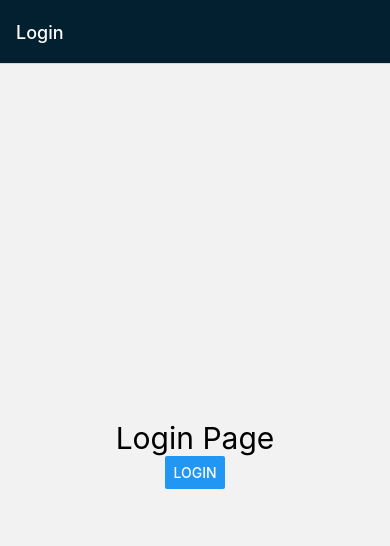
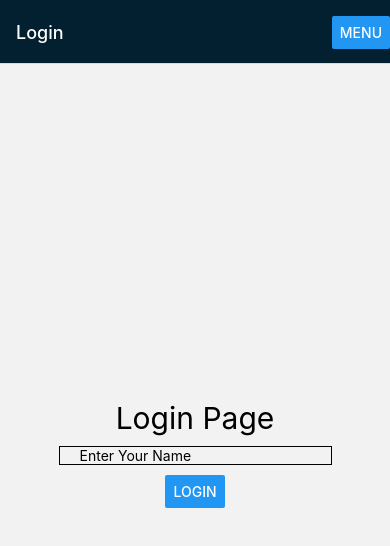
Before and after one commit to rohit-kumaar/first-native-project, a React Native app: screen /Login in a window 390 px wide. Shown: the top 546 px of the page. Built offline with nearby package versions, Linux system fonts and the light colour scheme.

Commit message:
final commit

```diff
--- a/App.tsx
+++ b/App.tsx
@@ -1,11 +1,17 @@
 import {NavigationContainer} from '@react-navigation/native';
 import {createNativeStackNavigator} from '@react-navigation/native-stack';
 import React from 'react';
-import {Button, StyleSheet, Text, View} from 'react-native';
+import {Button, StyleSheet} from 'react-native';
+import {Home} from './components/Home';
+import {Login} from './components/Login';
 
 const Stack = createNativeStackNavigator();
 
 export default function App() {
+  const menu = () => {
+    console.warn('Menu Clicked');
+  };
+
   return (
     <NavigationContainer>
       <Stack.Navigator
@@ -18,45 +24,13 @@ export default function App() {
         <Stack.Screen
           name="Login"
           component={Login}
-          // options={{
-          //   title: 'User Login',
-          //   headerStyle: {
-          //     backgroundColor: '#032030',
-          //   },
-          //   headerTintColor: '#ffffff',
-          // }}
+          options={{
+            headerRight: () => <Button title="Menu" onPress={menu} />,
+            title: 'Login',
+          }}
         />
         <Stack.Screen name="Home" component={Home} />
       </Stack.Navigator>
     </NavigationContainer>
   );
 }
-
-const Login = (props: any) => {
-  return (
-    <View style={styles.container}>
-      <Text style={styles.text}>Login Page</Text>
-      <Button title="Login" onPress={() => props.navigation.navigate('Home')} />
-    </View>
-  );
-};
-
-const Home = () => {
-  return (
-    <View style={styles.container}>
-      <Text style={styles.text}>Home Page</Text>
-    </View>
-  );
-};
-
-const styles = StyleSheet.create({
-  container: {
-    flex: 1,
-    alignItems: 'center',
-    justifyContent: 'center',
-  },
-
-  text: {
-    fontSize: 30,
-  },
-});
--- /dev/null
+++ b/components/Home.js
@@ -0,0 +1,25 @@
+import {StyleSheet, Text, View} from 'react-native';
+
+export const Home = props => {
+  const {name, email} = props.route.params;
+
+  return (
+    <View style={styles.container}>
+      <Text style={styles.text}>Home Page</Text>
+      <Text style={styles.text}>Name : {name}</Text>
+      <Text style={styles.text}>Email : {email}</Text>
+    </View>
+  );
+};
+
+const styles = StyleSheet.create({
+  container: {
+    flex: 1,
+    alignItems: 'center',
+    justifyContent: 'center',
+  },
+
+  text: {
+    fontSize: 30,
+  },
+});
--- /dev/null
+++ b/components/Login.js
@@ -0,0 +1,42 @@
+import {Button, StyleSheet, Text, View, TextInput} from 'react-native';
+import {useState} from 'react';
+
+export const Login = props => {
+  const [name, setName] = useState('Rohit Kumar');
+  const email = `${name}@gmail.com`;
+
+  return (
+    <View style={styles.container}>
+      <Text style={styles.text}>Login Page</Text>
+      <TextInput
+        style={styles.textInput}
+        placeholder="Enter Your Name"
+        onChangeText={name => setName(name)}
+      />
+      <Button
+        title="Login"
+        onPress={() => props.navigation.navigate('Home', {name, email})}
+      />
+    </View>
+  );
+};
+
+const styles = StyleSheet.create({
+  container: {
+    flex: 1,
+    alignItems: 'center',
+    justifyContent: 'center',
+  },
+
+  text: {
+    fontSize: 30,
+  },
+
+  textInput: {
+    width: '70%',
+    borderWidth: 1,
+    borderColor: '#000000',
+    marginVertical: 10,
+    paddingHorizontal: 20,
+  },
+});
```
